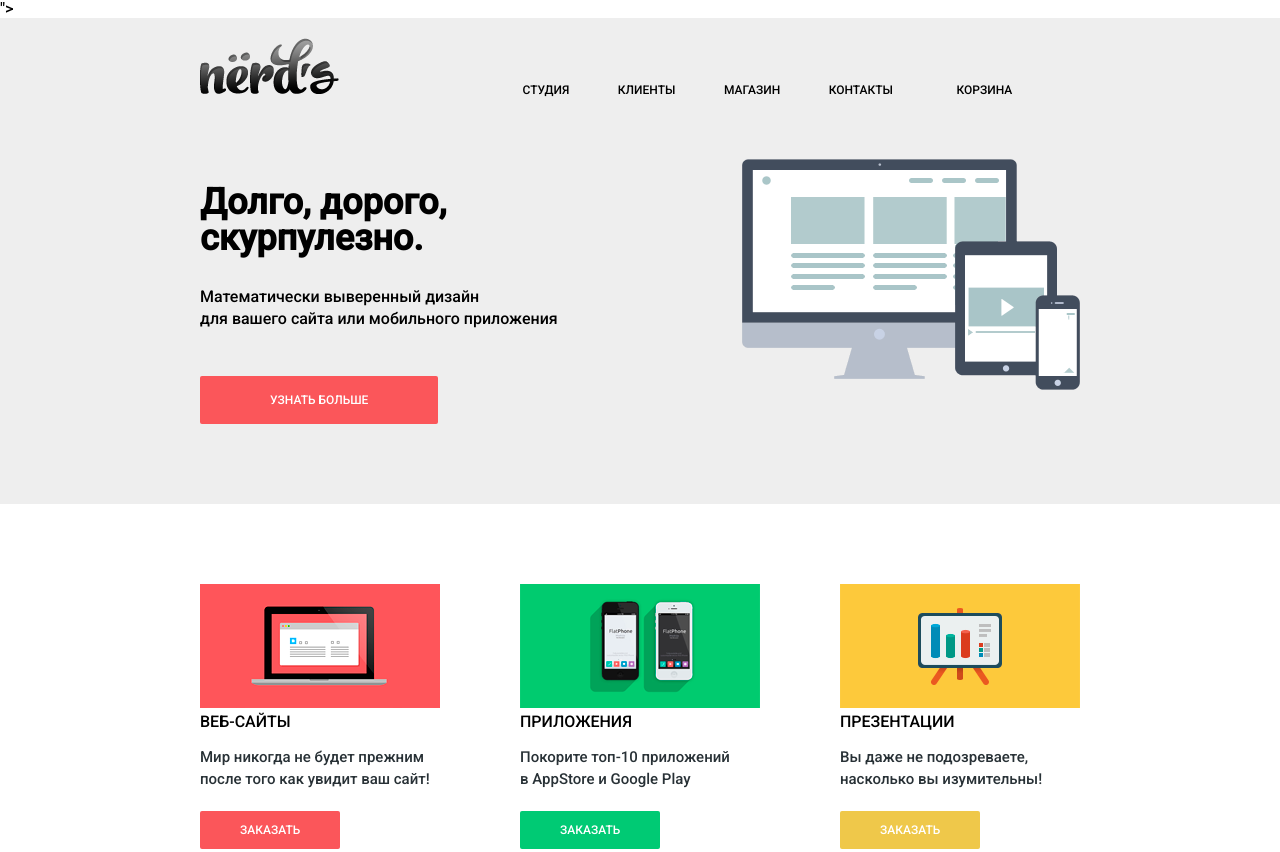
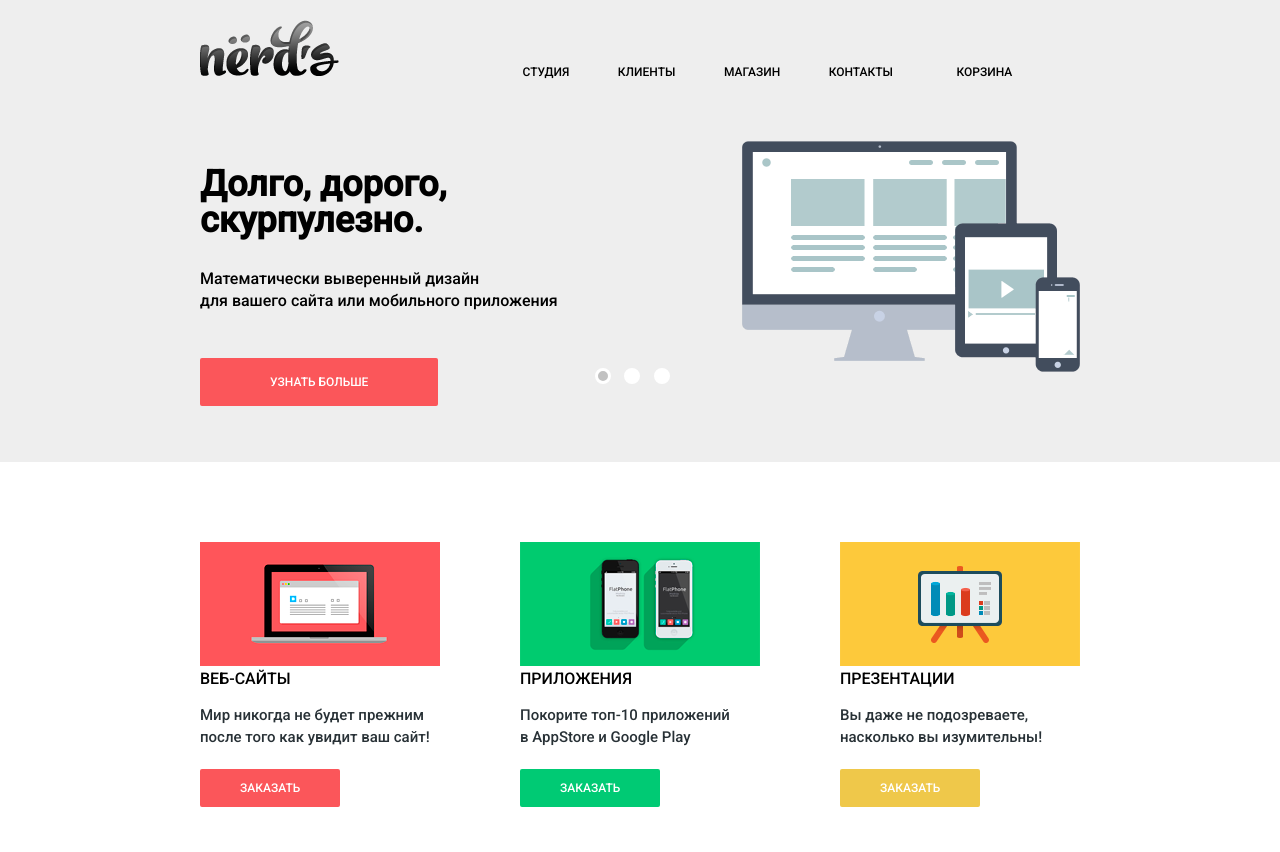
Before and after one commit to randomword/nerds, a plain HTML site: page index.html in a window 1280 px wide. Shown: the top 852 px of the page. Drawn offline with Linux system fonts and the light colour scheme.

Commit message:
Добавлен слайдер

```diff
--- a/css/style.css
+++ b/css/style.css
@@ -43,6 +43,7 @@ p{
 }
 
 .header{
+  height: 442px;
   padding-top: 20px;
   background-color: #eeeeee;
   font-size: 14px;
@@ -81,18 +82,87 @@ p{
   margin-left: 15px;
 }
 
-.slider-item{
-  padding-bottom: 80px;
+.wrapper{
+  position: relative;
 }
 
-.slider-item-2,
-.slider-item-3{
+.wrapper input{
   display: none;
+}
+
+.wrapper .controls{
+  position: absolute;
+  top: 280px;
+  left: 50%;
+  bottom: 35px;
+  margin-left: -50px;
+}
+
+.wrapper label{
+  cursor: pointer;
+  display: inline-block;
+  width: 10px;
+  height: 10px;
+  margin: 2px 5px;
+  position: relative;
+  border-radius: 50%;
+  z-index: 2;
+  background-color: #ffffff;
+  border: 3px solid #ffffff;
+  transition: background ease-in-out .5s;
+}
+
+.wrapper label:hover,
+#slide-1:checked ~ .controls label:nth-of-type(1),
+#slide-2:checked ~ .controls label:nth-of-type(2),
+#slide-3:checked ~ .controls label:nth-of-type(3)
+{
+  background: #c1c1c1;
+}
+
+.wrapper label:after{
+  border: 0px;
+  content: " ";
+  display: block;
+  width: 14px;
+  height: 14px;
+  margin-top: -1px;
+  margin-left: -1px;
+  border-radius: 50%;
+}
+
+.slider-item{
+  position: absolute;
+  width: 880px;
+  z-index: 0;
+  background: #eeeeee;
+}
+
+.slider-item-1,
+.slider-item-2{
+  padding-bottom: 25px;
+}
+
+#slide-1:checked ~ .slider > .slider-item-1,
+#slide-2:checked ~ .slider > .slider-item-2,
+#slide-3:checked ~ .slider > .slider-item-3{
+  height: 350px;
+  opacity: 1;
+  z-index: 1;
+}
+
+#slide-1:checked ~ .slider > .slider-item-2,
+#slide-1:checked ~ .slider > .slider-item-3,
+#slide-2:checked ~ .slider > .slider-item-1,
+#slide-2:checked ~ .slider > .slider-item-3,
+#slide-3:checked ~ .slider > .slider-item-1,
+#slide-3:checked ~ .slider > .slider-item-2,{
+  height: 0;
+  z-index: 0;
 }
 
 .slider-content{
   display: inline-block;
-  width: 380px;
   margin-top: 50px;
 }
 
--- a/index.html
+++ b/index.html
@@ -6,7 +6,7 @@
               subset=cyrillic" rel="stylesheet">
   <link rel="stylesheet" type="text/css" href="css/normalize.css">
   <link rel="stylesheet" type="text/css" href="css/symbols-nerds.css">
-  <link rel="stylesheet" type="text/css" href="css/style.css">">
+  <link rel="stylesheet" type="text/css" href="css/style.css">
   <title>Nerds</title>
 </head>
 <body>
@@ -22,7 +22,11 @@
       <div class="btn-cart">
         <a class="btn-cart-view" href="#">Корзина</a>
       </div>
-      <div class="slider container">
+      <div class="wrapper container">
+          <input type="radio" name="point" id="slide-1"checked>
+          <input type="radio" name="point" id="slide-2">
+          <input type="radio" name="point" id="slide-3">
+          <div class="slider">
             <div class="slider-item slider-item-1">
               <div class="slider-content">
                 <h2>Долго, дорого,<br>
@@ -37,27 +41,39 @@
               </div>
               <img class="slider-img" src="img/slider-1.png" width="338px" height="231px">
             </div>
-        <div class="slider-item-2">
-          <h2>Любите ли вы математику, как любим ее мы?</h2>
+            <div class="slider-item slider-item-2">
+              <div class="slider-content">
+                <h2>Любите ли вы математику,<br>
+                    как любим ее мы?</h2>
                 <p>
-            Нашим дизайнерам мы удаляем нейроны, ответственные
+                  Нашим дизайнерам мы удаляем нейроны, ответственные<br>
                   за креатив, чтобы дать им возможность все просчитать
                 </p>
                 <div class="btn btn-slider">
                   <a href="#">Узнать больше</a>
                 </div>
+              </div>
               <img class="slider-img" src="img/slider-2.png" width="230px" height="249px">
             </div>
-        <div class="slider-item-3">
-          <h2>Только наркотики, только хардкор!</h2>
+            <div class="slider-item slider-item-3">
+              <div class="slider-content">
+                <h2>Только наркотики,<br>
+                    только хардкор!</h2>
                 <p>
-            Все дизайнерские решения в нашей компании принимаются
+                  Все дизайнерские решения в нашей компании принимаются<br>
                   только под воздействием качественных галлюциногенов
                 </p>
                 <div class="btn btn-slider">
                   <a href="#">Узнать больше</a>
                 </div>
+              </div>
               <img class="slider-img" src="img/slider-3.png" width="333px" height="319px">
+            </div>
+          </div>
+          <div class="controls">
+            <label for="slide-1"><span></span></label>
+            <label for="slide-2"><span></span></label>
+            <label for="slide-3"><span></span></label>
           </div>
       </div>
     </div>
```
Lines whose indentation alone changed are shown as unchanged.
